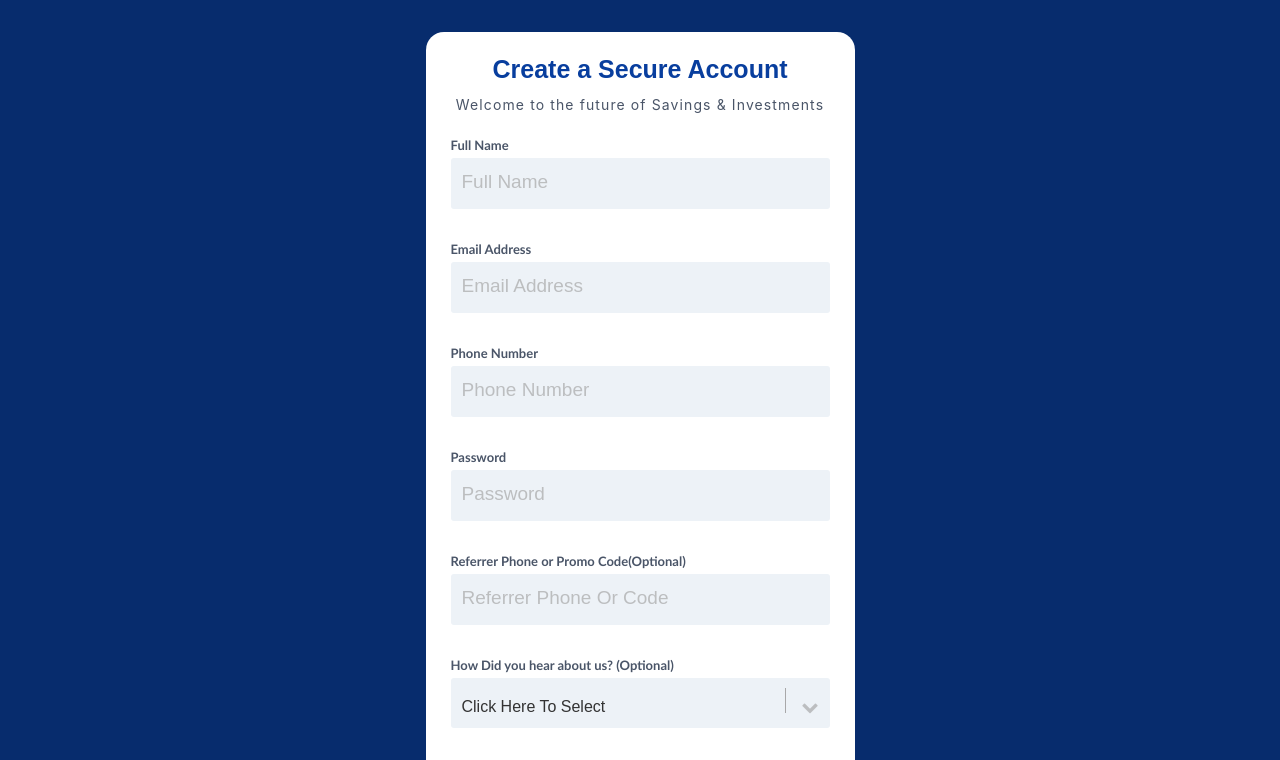
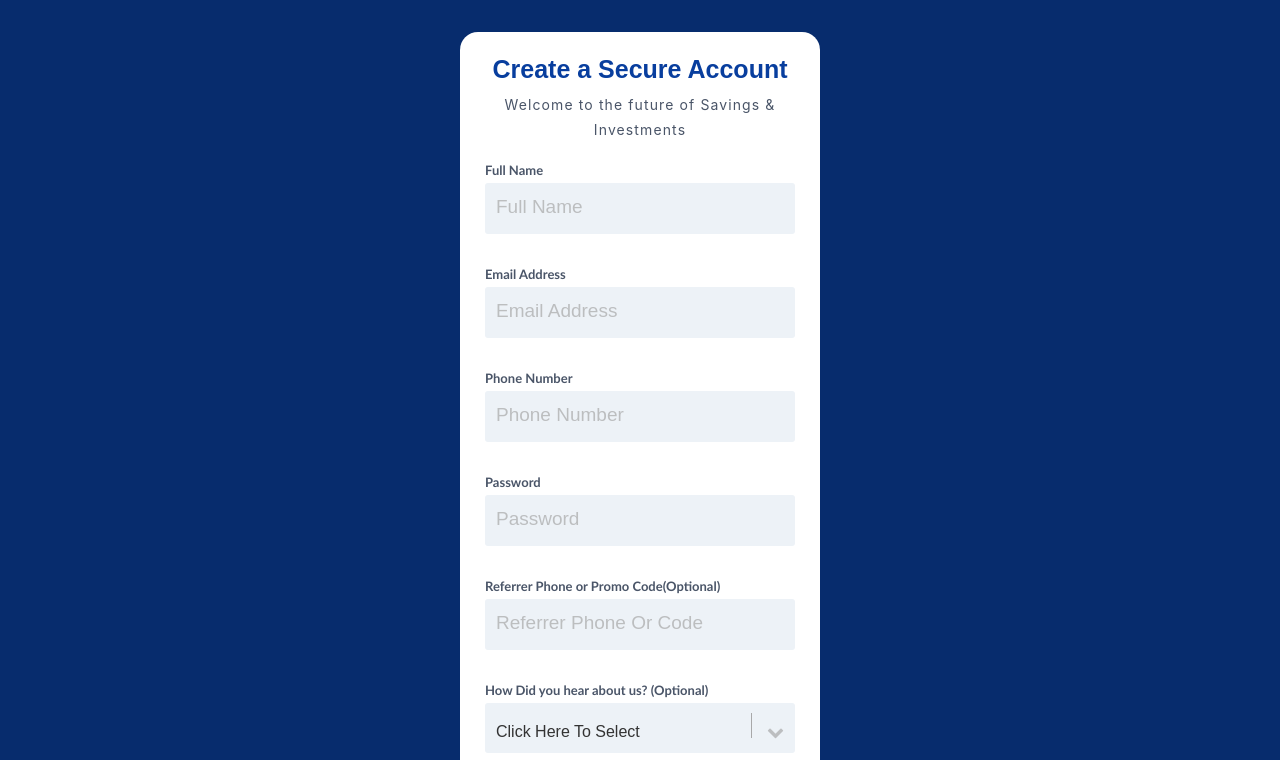
Before and after one commit to slyde619/Sign-Up-Page, a plain HTML site: page index.html in a window 1280 px wide. Shown: the part 366-1126 px from the top of the page. Drawn offline with Linux system fonts and the light colour scheme.

Commit message:
Update style.css

```diff
--- a/style.css
+++ b/style.css
@@ -20,7 +20,7 @@ body{
          bottom -70px left -32px;
      background-repeat: no-repeat;
      background-attachment: fixed;
-     background-size: 150px;
+     background-size: 190px;
      background-attachment: fixed;
      background-color:  #072c6d;
 
@@ -32,7 +32,7 @@ a{
 
 
 #container{
-    max-width: 529px;
+    max-width: 460px;
     margin: auto;
     padding: 50px;
 
```
